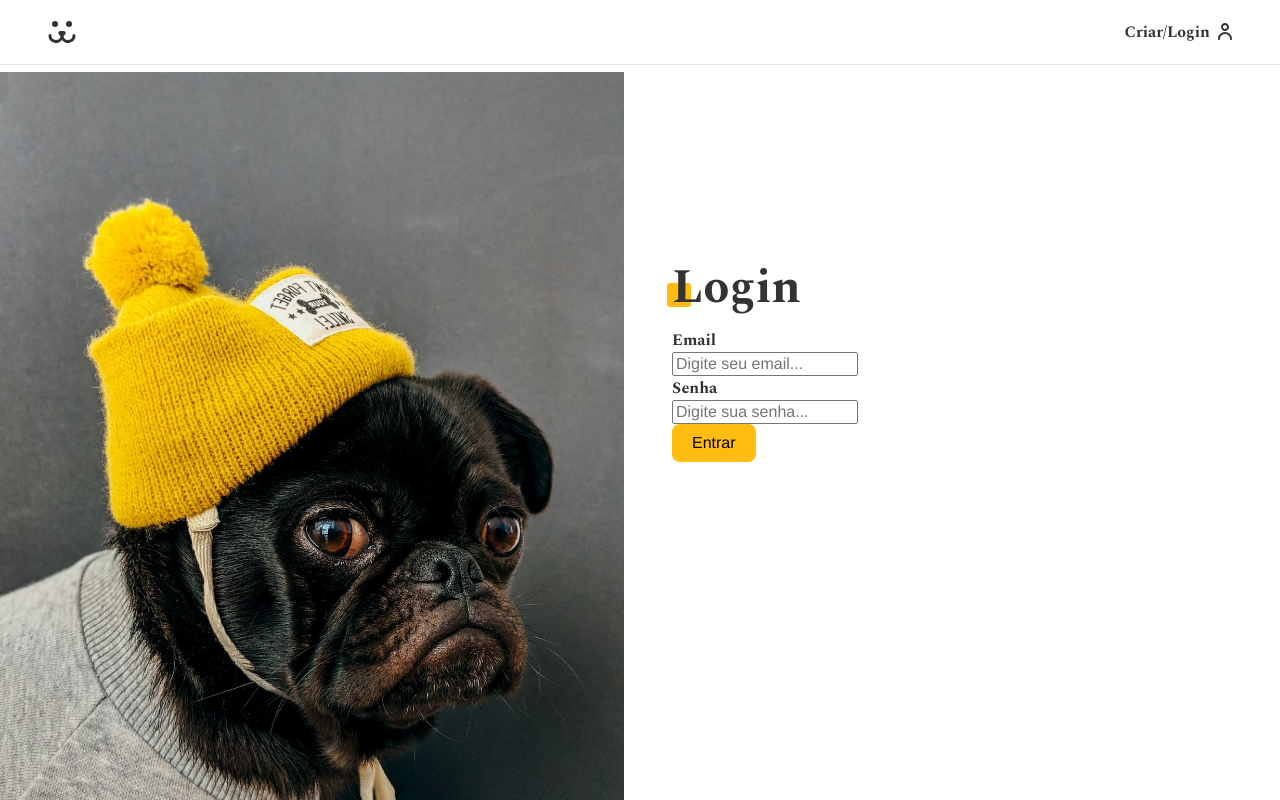
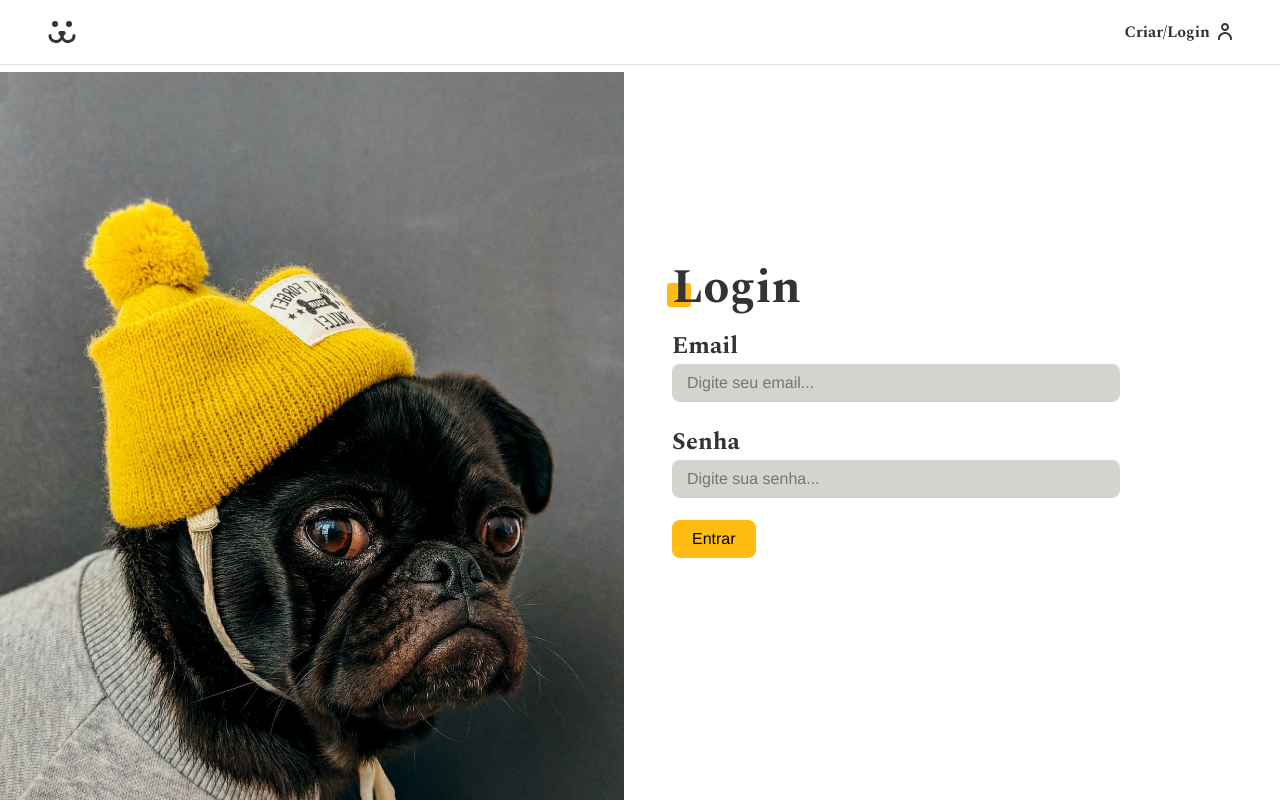
Before and after one commit to pedroin1/dogs-next-ts, a Next.js app: page /login in a window 1280 px wide. Shown: the top 800 px of the page. Built offline with nearby package versions, Linux system fonts and the light colour scheme.

Commit message:
Adicionando componente de input e mensagens de erro no formulario de login

```diff
--- a/src/components/button/index.scss
+++ b/src/components/button/index.scss
@@ -10,4 +10,8 @@
     cursor: pointer;
     background-color: #cf990e;
   }
+
+  &:disabled {
+    background-color: #cf990e;
+  }
 }
--- a/src/components/button/index.tsx
+++ b/src/components/button/index.tsx
@@ -1,10 +1,22 @@
-import { ButtonHTMLAttributes } from "react";
+import { ButtonHTMLAttributes, FormEvent } from "react";
 import "./index.scss";
 
 type ButtonProps = ButtonHTMLAttributes<HTMLButtonElement> & {
   label: string;
+  disabled?: boolean;
+  loadingLabel?: string;
+  handleClick?: (event: FormEvent<HTMLButtonElement>) => Promise<void>;
 };
 
-export default function ButtonComponent({ label }: ButtonProps) {
-  return <button className="button-style">{label}</button>;
+export default function ButtonComponent({
+  label,
+  loadingLabel,
+  disabled,
+  handleClick,
+}: ButtonProps) {
+  return (
+    <button className="button-style" onClick={handleClick} disabled={disabled}>
+      {disabled ? loadingLabel : label}
+    </button>
+  );
 }
--- /dev/null
+++ b/src/components/helper/errorMessage.tsx
@@ -0,0 +1,4 @@
+export default function ErrorMessage({ error }: { error: string }) {
+  if (!error) return null;
+  return <p style={{ color: "#f31", margin: "1rem 0" }}>{error}</p>;
+}
--- /dev/null
+++ b/src/components/input/index.scss
@@ -0,0 +1,23 @@
+.input-container {
+  display: flex;
+  flex-direction: column;
+}
+
+.label-style {
+  font-size: 24px;
+}
+
+.input-style {
+  padding: 10px 15px;
+  border-radius: 8px;
+  border: none;
+  color: black;
+  background-color: #d4d3d0;
+  margin-bottom: 22px;
+  outline: none;
+
+  &:focus {
+    cursor: pointer;
+    background-color: #9e9a8ea1;
+  }
+}
--- /dev/null
+++ b/src/components/input/index.tsx
@@ -0,0 +1,19 @@
+`use client`;
+import "./index.scss";
+
+type InputProps = React.ComponentProps<`input`> & {
+  label: string;
+  placeholder?: string;
+  error?: string;
+};
+
+export default function InputComponent({ label, error, ...props }: InputProps) {
+  return (
+    <div className="input-container">
+      <label className="label-style" htmlFor={label}>
+        {label}
+      </label>
+      {label && <input className="input-style" {...props} />}
+    </div>
+  );
+}
--- a/src/components/loginForm/index.tsx
+++ b/src/components/loginForm/index.tsx
@@ -1,24 +1,27 @@
 "use client";
 
 import loginUserAction from "@/actions/login-action";
-import { useState } from "react";
+import { useEffect, useState } from "react";
 import ButtonComponent from "../button";
+import InputComponent from "../input";
+import ErrorMessage from "../helper/errorMessage";
 
 export default function LoginForm() {
   const [username, setUsername] = useState<string>("");
   const [password, setPassword] = useState<string>("");
+  const [errors, setErrors] = useState<any>();
   const [isLoading, setIsLoading] = useState<boolean>(false);
 
   const handleClickSubmitForm = async (event: any) => {
+    event.preventDefault();
     setIsLoading(true);
-    event.preventDefault();
+
     if (username !== "" && password !== "") {
       const responseLogin = await loginUserAction(username, password);
-
       if (responseLogin.ok) {
-        alert("Usuario Logado");
+        window.location.href = "/conta";
       } else {
-        alert(responseLogin.error);
+        setErrors(responseLogin.error);
       }
     }
     setIsLoading(false);
@@ -27,8 +30,8 @@ export default function LoginForm() {
   return (
     <form>
       <div>
-        <label htmlFor="email">Email</label>
-        <input
+        <InputComponent
+          label="Email"
           required={true}
           type="text"
           name="email"
@@ -37,8 +40,8 @@ export default function LoginForm() {
           value={username}
           onChange={(e) => setUsername(e.target.value)}
         />
-        <label htmlFor="password">Senha</label>
-        <input
+        <InputComponent
+          label="Senha"
           required={true}
           type="password"
           name="password"
@@ -48,10 +51,12 @@ export default function LoginForm() {
           onChange={(e) => setPassword(e.target.value)}
         />
       </div>
+      {errors && <ErrorMessage error={errors} />}
       <ButtonComponent
+        label="Entrar"
         disabled={isLoading}
-        onClick={handleClickSubmitForm}
-        label={isLoading ? "Entrando..." : "Entrar"}
+        loadingLabel="Entrando..."
+        handleClick={handleClickSubmitForm}
       />
     </form>
   );
```
Also changed, not shown: src/components/label/label.tsx (deleted).
